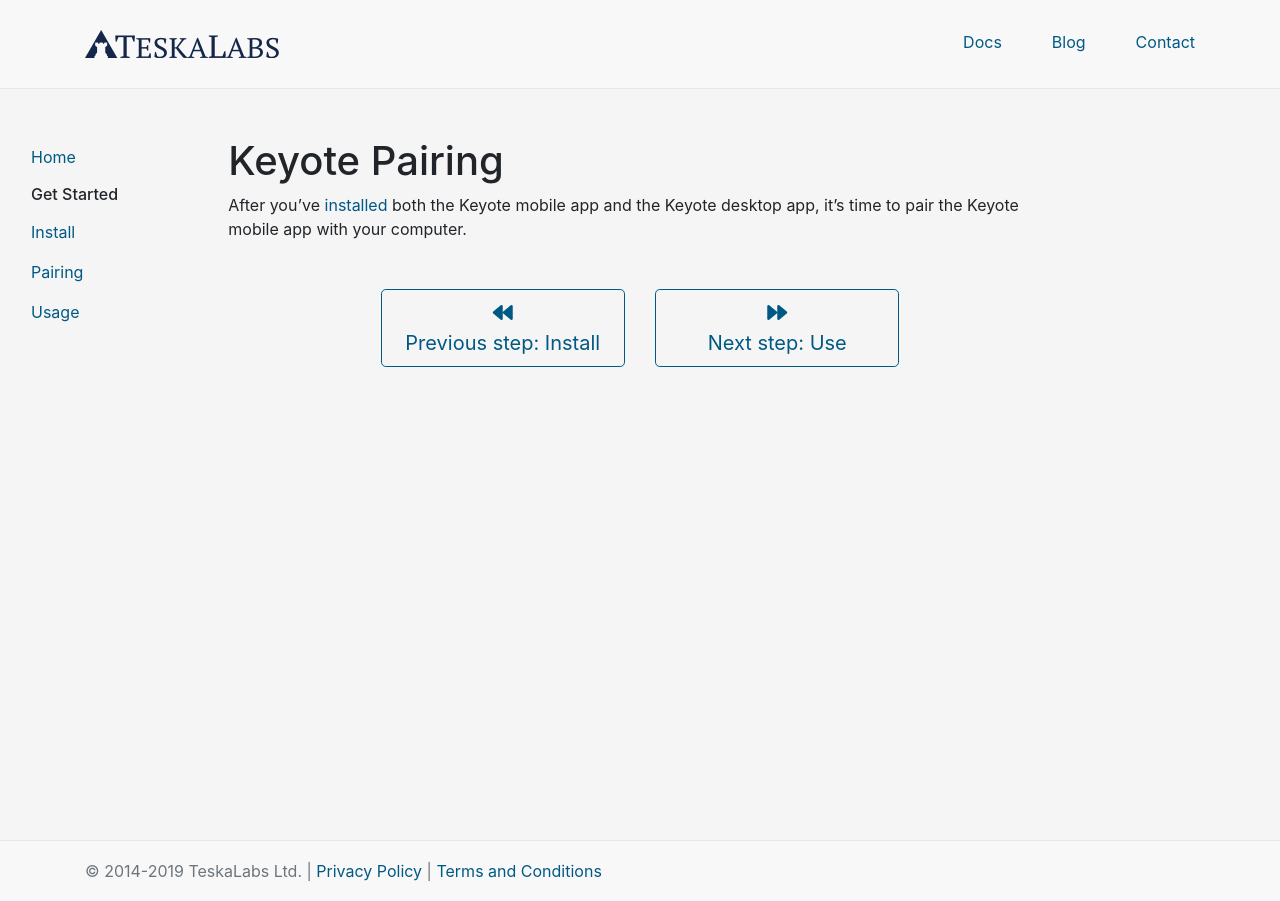
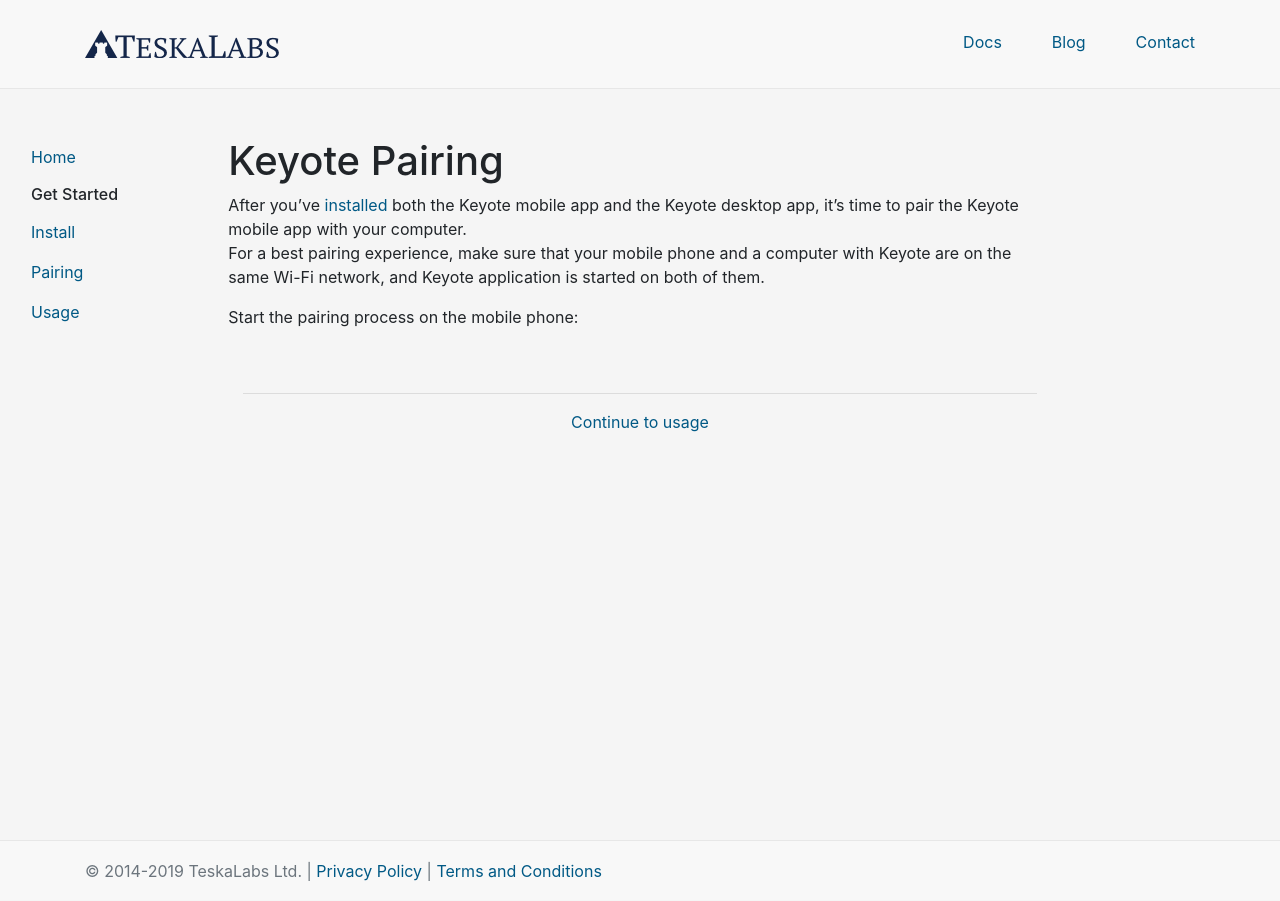
Before and after one commit to TeskaLabs/Keyote-Docs, a Jekyll site: the page built from start/pair.md, in a window 1280 px wide. Built offline with Jekyll 4.4.1, drawn with Linux system fonts in a browser that asks for light colours; nearby versions of some CDN libraries.

Commit message:
Improve on the documentation

```diff
--- a/start/pair.md
+++ b/start/pair.md
@@ -8,25 +8,18 @@
 ====================
 
 After you’ve [installed](install) both the Keyote mobile app and the Keyote desktop app, it’s time to pair the Keyote mobile app with your computer.
+For a best pairing experience, make sure that your mobile phone and a computer with Keyote are on the same Wi-Fi network,
+and Keyote application is started on both of them.
 
+Start the pairing process on the mobile phone:
 
 
 <div class="container mt-5">
-	<div class="row justify-content-center">
-		<div class="col-sm-4">
-			<a href="install" class="btn btn-outline-primary btn-lg w-100">
-				<div>
-					<i class="fas fa-backward"></i>
-					<div class="cell-text">Previous step: Install</div>
-				</div>
-			</a>
-		</div>
-		<div class="col-sm-4">
-			<a href="use" class="btn btn-outline-primary btn-lg w-100">
-				<div>
-					<i class="fas fa-forward"></i>
-					<div class="cell-text">Next step: Use</div>
-				</div>
+	<div class="row">
+		<div class="col-sm-12 text-center">
+			<hr />
+			<a href="use">
+				Continue to usage
 			</a>
 		</div>
 	</div>
```
Also changed, not shown: start/install.md (+6 -10 lines), start/use.md (+0 -14 lines).
